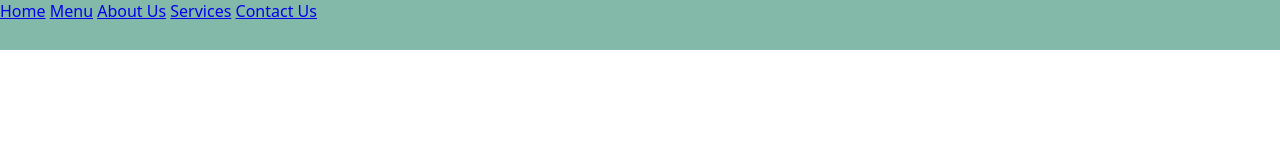
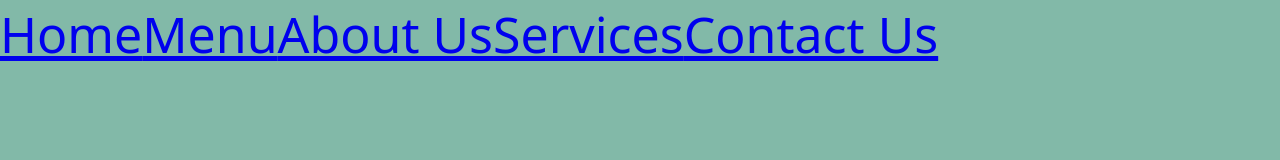
Before and after one commit to CharChampion/Restaurant-Website-Project---2, a plain HTML site: page index.html in a window 1280 px wide. Drawn offline with Linux system fonts and the light colour scheme.

Commit message:
Restaurant Website Project - 2 (2)

```diff
--- a/index.html
+++ b/index.html
@@ -3,11 +3,11 @@
 <title>Charvik's Eatery</title>
 <body>
 <div class="navbar">
-    <a class="active" href="#home">Home</a>
-    <a href="#">Menu</a>
-    <a href="#">About Us</a>
-    <a href="#">Services</a>
-    <a href="#">Contact Us</a>
+    <div class="home"><a class="active" href="#">Home</a></div>
+    <div class="home"><a href="#">Menu</a></div>
+    <div class="home"><a href="#">About Us</a></div>
+    <div class="home"><a href="#">Services</a></div>
+    <div class="home"><a href="#">Contact Us</a></div>
 </div>
 
 </body>
--- a/style.css
+++ b/style.css
@@ -6,7 +6,9 @@ body{
 .navbar{
     overflow:hidden;
     background-color: rgb(130, 185, 168);
-    height:50px
+    height:1000px;
+    font-size:50px;
+    gap:15px;
 }
 
 .topnav a{
@@ -26,3 +28,7 @@ body{
 .topnav a.active{
     background-color: #ffe066;
 }
+
+.home{
+    float:left;
+}
```
